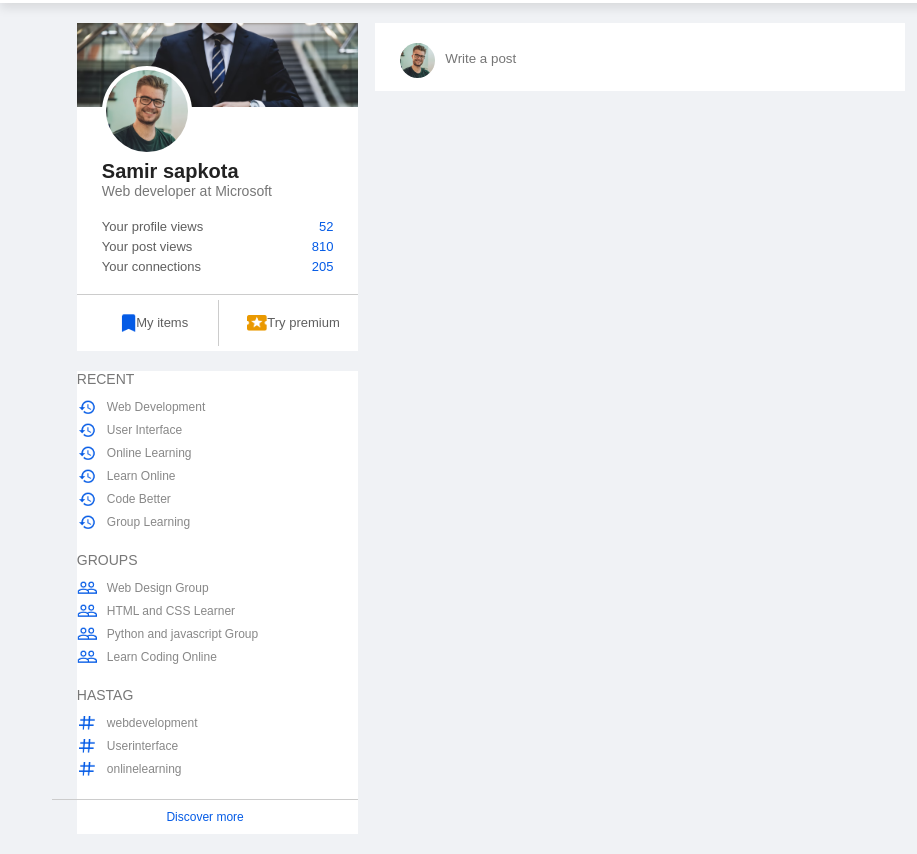
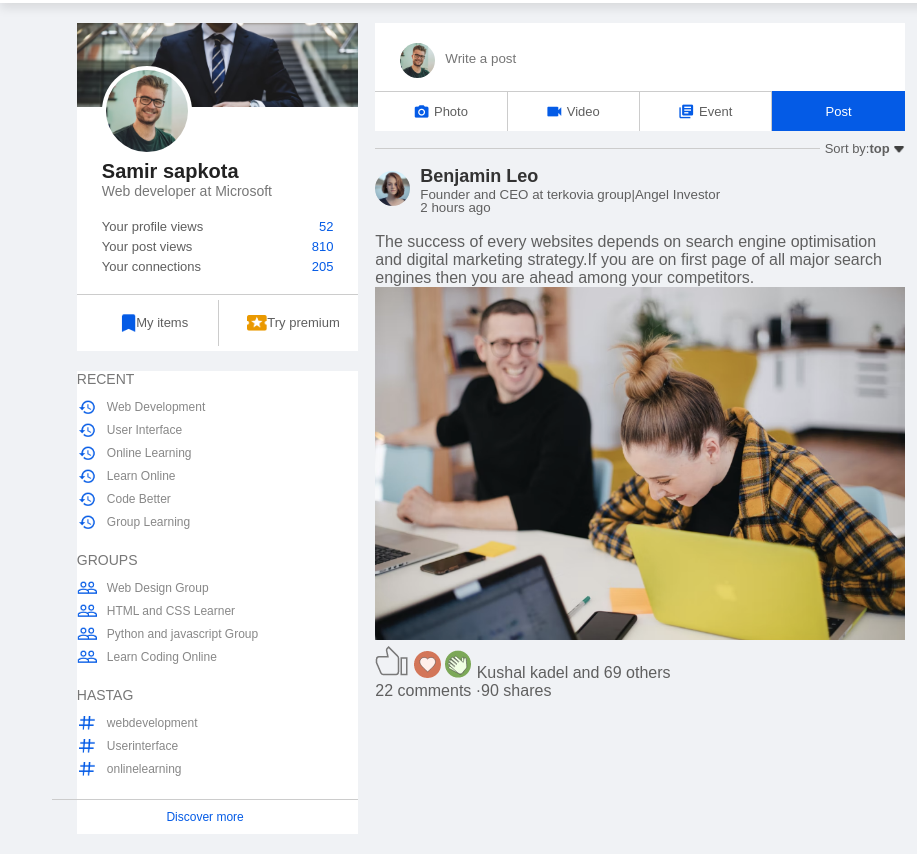
Before and after one commit to kushal56849-a11y/linkdein, a plain HTML site: page index.html in a window 1280 px wide. Shown: the part 88-942 px from the top of the page, 0-917 px from the left. Drawn offline with Linux system fonts and the light colour scheme.

Commit message:
made a post section

```diff
--- a/index.html
+++ b/index.html
@@ -87,7 +87,43 @@
                  <img src="images/user-1.png">
                  <textarea rows="2" placeholder="Write a post"></textarea>
               </div>
+              <div class="create-post-links">
+                <li><img src="images/photo.png">Photo</li>
+                <li><img src="images/video.png">Video</li>
+                <li><img src="images/event.png">Event</li>
+                <li>Post</li>
+              </div>
            </div>
+
+              <div class="sort-by">
+                <hr>
+                <P>Sort by:<span>top<img src="images/down-arrow.png"></span></P>
+              </div>
+
+              <div class="Post">
+                <div class="post-author">
+                     <img src="images/user-3.png">
+                     <div>
+                        <h1>Benjamin Leo</h1>
+                        <small>Founder and CEO at terkovia group|Angel Investor</small>
+                         <small>2 hours ago</small>
+                     </div>
+                </div>
+                <P>The success of every websites depends on search engine optimisation and digital marketing strategy.If you are on  first page of all major search engines then you are ahead among your competitors.</P>
+                <img src="images/post-image-1.png" width="100%">
+
+                  <div class="post-stats">
+                    <div>
+                        <img src="images/thumbsup.png">
+                        <img src="images/love.png">
+                        <img src="images/clap.png">
+                        <span class="linked-users">Kushal kadel and 69 others</span>
+                    </div>
+                    <div>
+                        <span>22 comments &middot;90 shares</span>
+                    </div>
+                  </div>
+              </div>
 
         </div>
         <!---------------right sidebar------------->
--- a/style.css
+++ b/style.css
@@ -324,3 +324,80 @@ font-size: 12px;
 ::placeholder{
     font-weight:500;
 }
+.create-post-links{
+    display: flex;
+    align-items: flex-start;
+}
+.create-post-links li{
+    list-style: none;
+    border-top: 1px solid #ccc;
+    border-right: 1px solid #ccc;
+    flex-basis: 25%;
+    height: 40px;
+    font-size: 13px;
+    display: flex;
+    align-items:center;
+    justify-content:center;
+    cursor:pointer;
+}
+.create-post-links li img{
+    width:15px;
+    margin-right:5px;
+}
+.create-post-links li:last-child{
+    background:#045be6;
+    color:#fff;
+    border-top:0;
+    border-right:0;
+}
+.sort-by{
+    display:flex;
+    align-items:center;
+    margin: 10px 0;
+}
+.sort-by hr{
+    flex:1;
+    border:0;
+    height:1px;
+    background:#ccc;
+}
+.sort-by p{
+    font-size:13px;
+    padding-left:5px;
+}
+.sort-by p span{
+    font-weight: 600;
+    cursor: pointer;
+}
+.sort-by p span img{
+    width:12px;
+    margin-left:3px;
+}
+.post{
+    background: #ccc;
+    padding: 20px 25px 5px;
+}
+.post-author{
+    display: flex;
+    align-items:flex-start;
+    margin-bottom:20px;
+}
+.post-author img{
+    width:35px;
+    border-radius:50%;
+    margin-right: 10px;
+    margin-top:5px;
+}
+.post-author h1{
+    font-size: 18px;
+    font-weight: 600;
+    color: #333;
+}
+.post-author small{
+    display: block;
+    margin-bottom: -2px;
+}
+.post P{
+    font-size:14px;
+    margin-bottom: 15px;
+}
```
